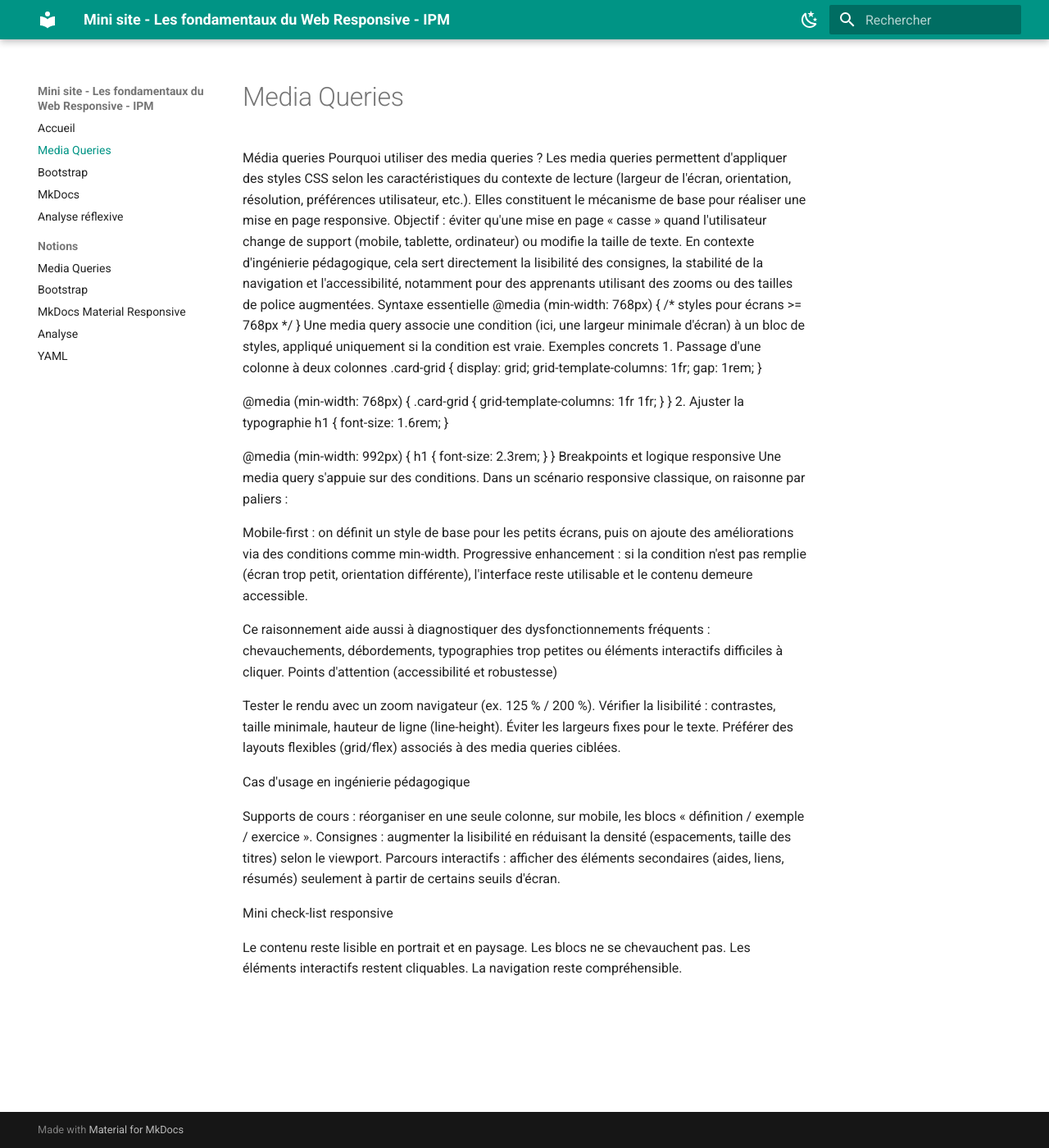
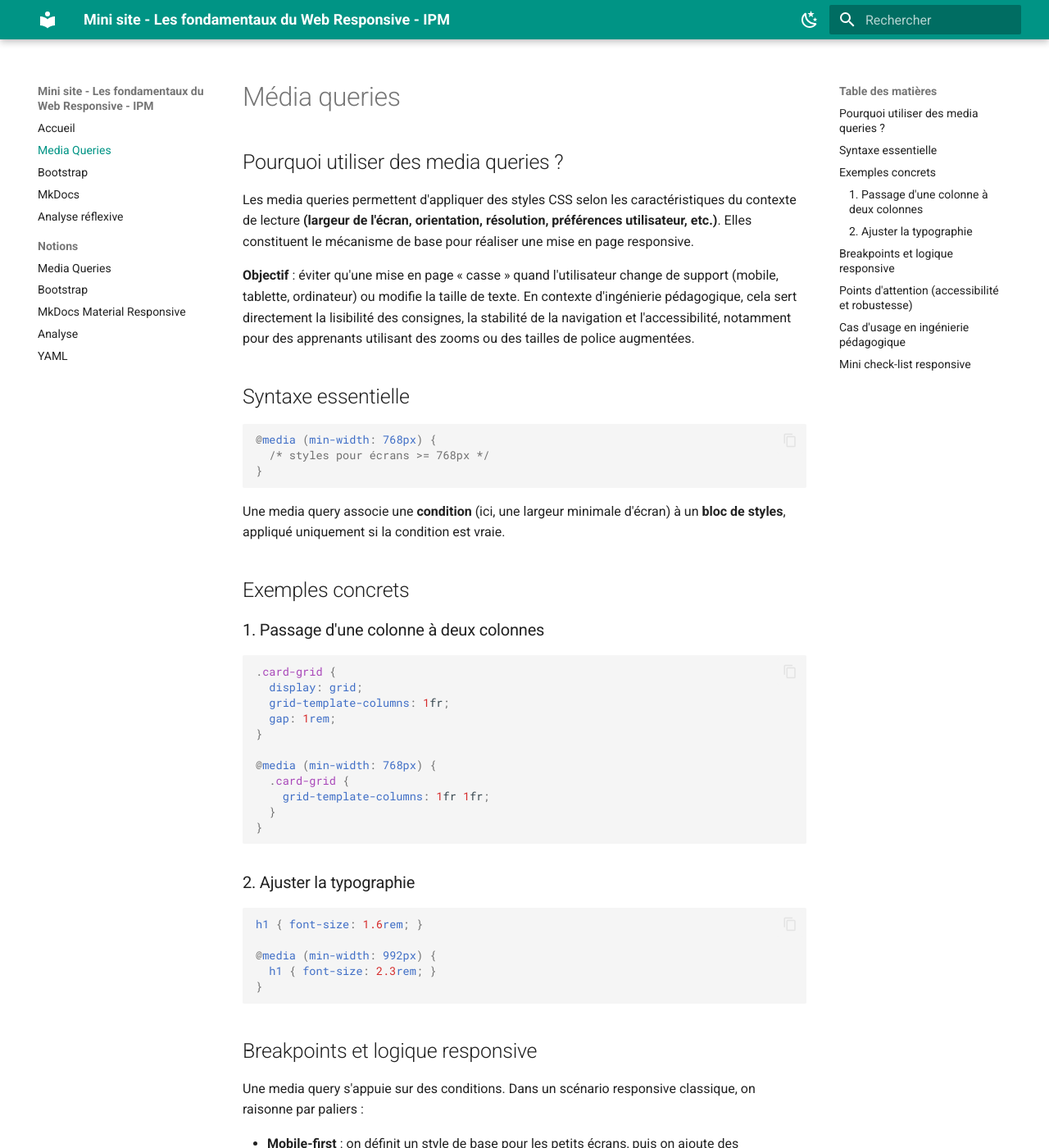
Before and after one commit to audreybrun-bit/tp-mkdocs-responsive-design, an MkDocs documentation site: the page built from docs/media-queries.md, in a window 1280 px wide and 1400 px high. Shown: the whole window at 82% size. Built offline with MkDocs 1.6.1 and Material for MkDocs 9.7.7, drawn with Linux system fonts in a browser that asks for light colours; some of the changed text lies outside the part shown.

Commit message:
Modifier media-queries.md

````diff
--- a/docs/media-queries.md
+++ b/docs/media-queries.md
@@ -1,14 +1,26 @@
-Média queries
-Pourquoi utiliser des media queries ?
-Les media queries permettent d'appliquer des styles CSS selon les caractéristiques du contexte de lecture (largeur de l'écran, orientation, résolution, préférences utilisateur, etc.). Elles constituent le mécanisme de base pour réaliser une mise en page responsive.
-Objectif : éviter qu'une mise en page « casse » quand l'utilisateur change de support (mobile, tablette, ordinateur) ou modifie la taille de texte. En contexte d'ingénierie pédagogique, cela sert directement la lisibilité des consignes, la stabilité de la navigation et l'accessibilité, notamment pour des apprenants utilisant des zooms ou des tailles de police augmentées.
-Syntaxe essentielle
+# Média queries
+
+## Pourquoi utiliser des media queries ?
+
+Les media queries permettent d'appliquer des styles CSS selon les caractéristiques du contexte de lecture **(largeur de l'écran, orientation, résolution, préférences utilisateur, etc.)**. Elles constituent le mécanisme de base pour réaliser une mise en page responsive.
+
+**Objectif** : éviter qu'une mise en page « casse » quand l'utilisateur change de support (mobile, tablette, ordinateur) ou modifie la taille de texte. En contexte d'ingénierie pédagogique, cela sert directement la lisibilité des consignes, la stabilité de la navigation et l'accessibilité, notamment pour des apprenants utilisant des zooms ou des tailles de police augmentées.
+
+## Syntaxe essentielle
+
+```css
 @media (min-width: 768px) {
   /* styles pour écrans >= 768px */
 }
-Une media query associe une condition (ici, une largeur minimale d'écran) à un bloc de styles, appliqué uniquement si la condition est vraie.
-Exemples concrets
-1. Passage d'une colonne à deux colonnes
+```
+
+Une media query associe une **condition** (ici, une largeur minimale d'écran) à un **bloc de styles**, appliqué uniquement si la condition est vraie.
+
+## Exemples concrets
+
+### 1. Passage d'une colonne à deux colonnes
+
+```css
 .card-grid {
   display: grid;
   grid-template-columns: 1fr;
@@ -20,35 +32,43 @@ Exemples concrets
     grid-template-columns: 1fr 1fr;
   }
 }
-2. Ajuster la typographie
+```
+
+### 2. Ajuster la typographie
+
+```css
 h1 { font-size: 1.6rem; }
 
 @media (min-width: 992px) {
   h1 { font-size: 2.3rem; }
 }
-Breakpoints et logique responsive
+```
+
+## Breakpoints et logique responsive
+
 Une media query s'appuie sur des conditions. Dans un scénario responsive classique, on raisonne par paliers :
 
-Mobile-first : on définit un style de base pour les petits écrans, puis on ajoute des améliorations via des conditions comme min-width.
-Progressive enhancement : si la condition n'est pas remplie (écran trop petit, orientation différente), l'interface reste utilisable et le contenu demeure accessible.
+- **Mobile-first** : on définit un style de base pour les petits écrans, puis on ajoute des améliorations via des conditions comme `min-width`.
+- **Progressive enhancement** : si la condition n'est pas remplie (écran trop petit, orientation différente), l'interface reste utilisable et le contenu demeure accessible.
 
 Ce raisonnement aide aussi à diagnostiquer des dysfonctionnements fréquents : chevauchements, débordements, typographies trop petites ou éléments interactifs difficiles à cliquer.
-Points d'attention (accessibilité et robustesse)
 
-Tester le rendu avec un zoom navigateur (ex. 125 % / 200 %).
-Vérifier la lisibilité : contrastes, taille minimale, hauteur de ligne (line-height).
-Éviter les largeurs fixes pour le texte.
-Préférer des layouts flexibles (grid/flex) associés à des media queries ciblées.
+## Points d'attention (accessibilité et robustesse)
 
-Cas d'usage en ingénierie pédagogique
+- Tester le rendu avec un zoom navigateur (ex. 125 % / 200 %).
+- Vérifier la lisibilité : contrastes, taille minimale, hauteur de ligne (`line-height`).
+- Éviter les largeurs fixes pour le texte.
+- Préférer des layouts flexibles (`grid`/`flex`) associés à des media queries ciblées.
 
-Supports de cours : réorganiser en une seule colonne, sur mobile, les blocs « définition / exemple / exercice ».
-Consignes : augmenter la lisibilité en réduisant la densité (espacements, taille des titres) selon le viewport.
-Parcours interactifs : afficher des éléments secondaires (aides, liens, résumés) seulement à partir de certains seuils d'écran.
+## Cas d'usage en ingénierie pédagogique
 
-Mini check-list responsive
+- **Supports de cours** : réorganiser en une seule colonne, sur mobile, les blocs « définition / exemple / exercice ».
+- **Consignes** : augmenter la lisibilité en réduisant la densité (espacements, taille des titres) selon le viewport.
+- **Parcours interactifs** : afficher des éléments secondaires (aides, liens, résumés) seulement à partir de certains seuils d'écran.
 
-Le contenu reste lisible en portrait et en paysage.
-Les blocs ne se chevauchent pas.
-Les éléments interactifs restent cliquables.
-La navigation reste compréhensible.
+## Mini check-list responsive
+
+- Le contenu reste lisible en portrait **et** en paysage.
+- Les blocs ne se chevauchent pas.
+- Les éléments interactifs restent cliquables.
+- La navigation reste compréhensible.
````
